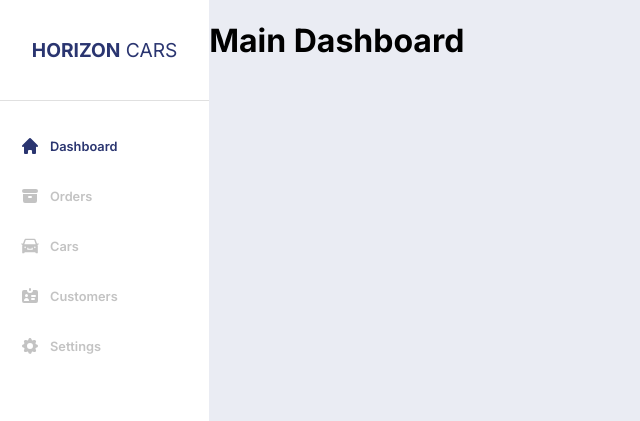
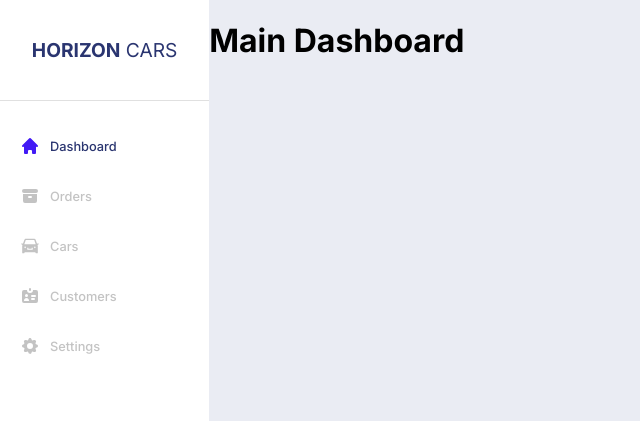
Before and after one commit to knoedel44/car-ecom-admin, a Next.js app: page / in a window 1280 px wide. Shown: the top 421 px of the page, without its empty margins (0-640 px from the left). Built offline with nearby package versions, Linux system fonts and the light colour scheme.

Commit message:
adding active category icon color change

```diff
--- a/src/app/components/Filter/Filter.module.css
+++ b/src/app/components/Filter/Filter.module.css
@@ -23,6 +23,15 @@
     font-weight: normal;
 }
 
+.logoName {
+    font-weight: bold;
+    transition: all 0.2s linear;
+}
+
+.logoName:hover {
+    color: #421af5;
+}
+
 .filterCategoryContainer {
     width: 100%;
     display: flex;
@@ -42,7 +51,7 @@
     display: flex;
     color: rgba(128, 128, 128, 0.47);
     font-size: 0.8rem;
-    font-weight: 600;
+    font-weight: 500;
     align-items: center;
     transition: all 0.15s linear;
 }
--- a/src/app/components/Filter/Filter.tsx
+++ b/src/app/components/Filter/Filter.tsx
@@ -12,11 +12,15 @@ export default function Filter() {
         setActiveItem(category);
     };
 
+    const getIconColor = (category) => {
+        return activeItem === category ? { color: "#421af5" } : {};
+    };
+
     return (
         <main className={styles.filterContainer}>
             <div className={styles.logoContainer}>
                 <h1 className={styles.logo}>
-                    <strong>HORIZON</strong> CARS
+                    <span className={styles.logoName}>HORIZON</span> CARS
                 </h1>
             </div>
             <div className={styles.filterCategoryContainer}>
@@ -27,7 +31,7 @@ export default function Filter() {
                         }`}
                         onClick={() => handleItemClick("Dashboard")}
                     >
-                        <HiHome className={styles.icon} />
+                        <HiHome className={styles.icon} style={getIconColor("Dashboard")} />
                         Dashboard
                     </li>
                     <li
@@ -36,7 +40,7 @@ export default function Filter() {
                         }`}
                         onClick={() => handleItemClick("Orders")}
                     >
-                        <HiArchive className={styles.icon} />
+                        <HiArchive className={styles.icon} style={getIconColor("Orders")} />
                         Orders
                     </li>
                     <li
@@ -45,7 +49,7 @@ export default function Filter() {
                         }`}
                         onClick={() => handleItemClick("Cars")}
                     >
-                        <AiFillCar className={styles.icon} />
+                        <AiFillCar className={styles.icon} style={getIconColor("Cars")} />
                         Cars
                     </li>
                     <li
@@ -54,7 +58,7 @@ export default function Filter() {
                         }`}
                         onClick={() => handleItemClick("Customers")}
                     >
-                        <HiIdentification className={styles.icon} />
+                        <HiIdentification className={styles.icon} style={getIconColor("Customers")} />
                         Customers
                     </li>
                     <li
@@ -63,7 +67,7 @@ export default function Filter() {
                         }`}
                         onClick={() => handleItemClick("Settings")}
                     >
-                        <HiCog className={styles.icon} />
+                        <HiCog className={styles.icon} style={getIconColor("Settings")} />
                         Settings
                     </li>
                 </ul>
```
